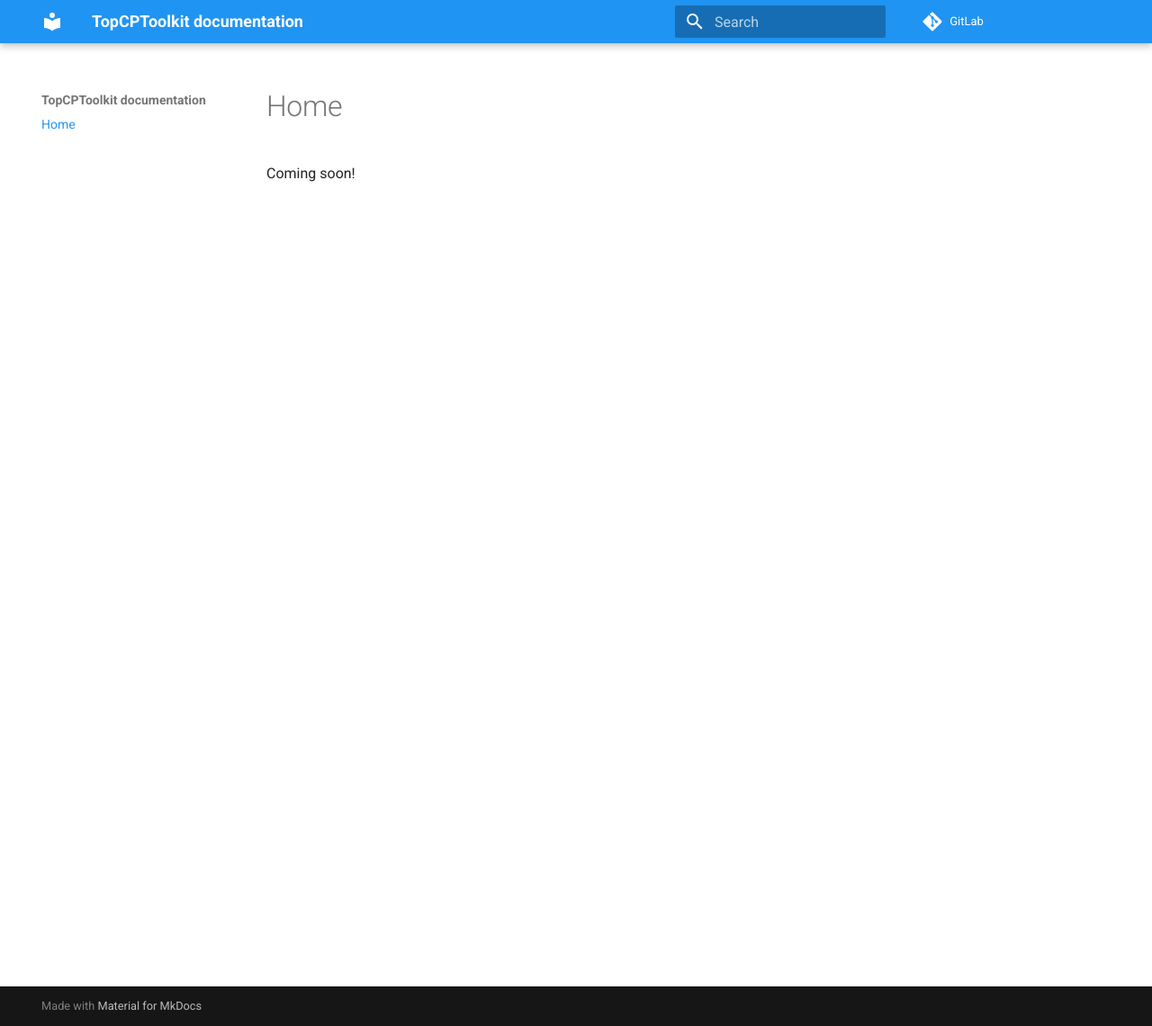
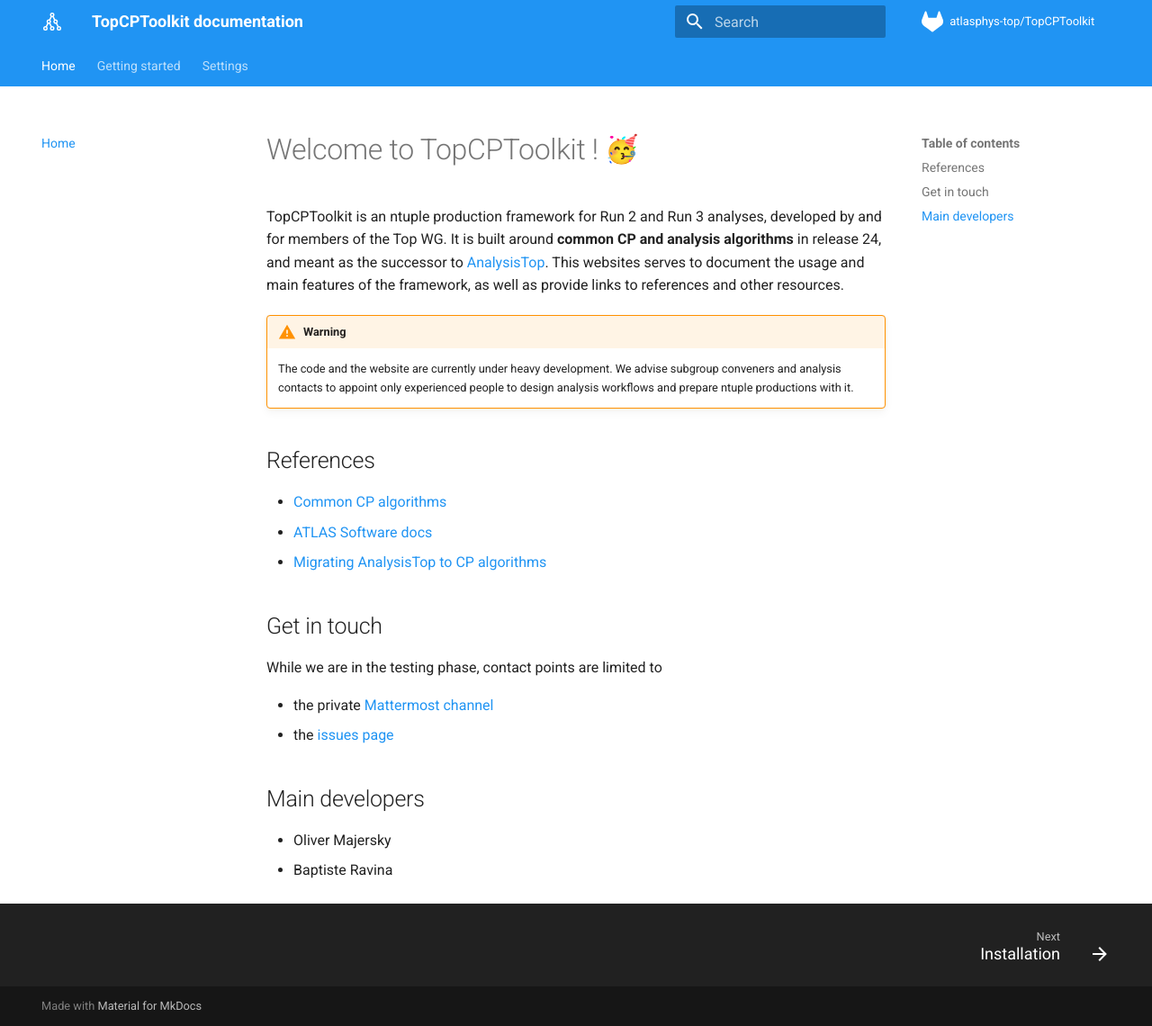
Before and after one commit to SuperNova76/TopCPToolKit, an MkDocs documentation site: the page built from docs/index.md, in a window 1280 px wide and 1140 px high. Shown: the whole window at 90% size. Built offline with MkDocs 1.6.1 and Material for MkDocs 9.7.7, drawn with Linux system fonts in a browser that asks for light colours; emoji names are drawn with the system emoji font.

```diff
--- a/docs/index.md
+++ b/docs/index.md
@@ -1,3 +1,27 @@
-# Home
+# Welcome to TopCPToolkit ! :partying_face:
 
-Coming soon!
+TopCPToolkit is an ntuple production framework for Run 2 and Run 3 analyses, developed by and for members of the Top WG.
+It is built around **common CP and analysis algorithms** in release 24, and meant as the successor to [AnalysisTop](https://twiki.cern.ch/twiki/bin/viewauth/AtlasProtected/TopxAODStartGuideR21).
+This websites serves to document the usage and main features of the framework, as well as provide links to references and other resources.
+
+!!! warning
+    The code and the website are currently under heavy development.
+    We advise subgroup conveners and analysis contacts to appoint only experienced people to design analysis workflows and prepare ntuple productions with it.
+
+## References
+
+- [Common CP algorithms](https://indico.cern.ch/event/997136/attachments/2192156/3705269/CPAlgorithms.pdf)
+- [ATLAS Software docs](https://atlassoftwaredocs.web.cern.ch/ABtutorial/cpalg_intro/)
+- [Migrating AnalysisTop to CP algorithms](https://indico.cern.ch/event/1257761/contributions/5359759/attachments/2644629/4577607/Migrating%20AT%20to%20CP%20algo.pdf)
+
+## Get in touch
+
+While we are in the testing phase, contact points are limited to
+
+- the private [Mattermost channel](https://mattermost.web.cern.ch/top-analysis/channels/topcptoolkit-support)
+- the [issues page](https://gitlab.cern.ch/atlasphys-top/reco/TopCPToolkit/-/issues)
+
+## Main developers
+
+- Oliver Majersky
+- Baptiste Ravina
--- a/mkdocs.yml
+++ b/mkdocs.yml
@@ -2,32 +2,62 @@ site_name: TopCPToolkit documentation
 site_description: Documentation for the TopCPToolkit software package
 site_author: Top Reco team
 site_url: https://topcptoolkit.docs.cern.ch/
-repo_name: GitLab
+repo_name: atlasphys-top/TopCPToolkit
 repo_url: https://gitlab.cern.ch/atlasphys-top/reco/TopCPToolkit
-edit_uri: 'tree/master/docs'
+edit_uri: tree/master/docs
 theme:
     name: material
     palette:
-        primary: 'blue'
-        accent: 'blue'
-        # logo:
-        #     icon: 'insert_chart'
+        primary: blue
+        accent: indigo
+    icon:
+        logo: material/graph-outline
+        repo: fontawesome/brands/gitlab
     features:
+      - content.code.copy
       - content.tabs.link
-
-nav:
-    - 'Home': index.md
-
+      - navigation.instant
+      - navigation.tracking
+      - navigation.tabs
+#      - navigation.tabs.sticky
+      - navigation.sections
+      - navigation.indexes
+      - navigation.footer
 markdown_extensions:
     - admonition
     - codehilite
+    - attr_list
     - pymdownx.arithmatex
     - pymdownx.details
     - pymdownx.inlinehilite
     - pymdownx.smartsymbols
     - pymdownx.superfences
+    - pymdownx.emoji:
+        emoji_index: !!python/name:materialx.emoji.twemoji
+        emoji_generator: !!python/name:materialx.emoji.to_svg
     - pymdownx.tabbed:
         alternate_style: true
+extra_javascript:
+    - https://cdnjs.cloudflare.com/ajax/libs/mathjax/2.7.0/MathJax.js?config=TeX-MML-AM_CHTML
 
-extra_javascript:
-    - 'https://cdnjs.cloudflare.com/ajax/libs/mathjax/2.7.0/MathJax.js?config=TeX-MML-AM_CHTML'
+nav:
+    - Home: index.md
+    - Getting started:
+        - Installation: installation.md
+        - Running the event loop: running_local.md
+        - Submitting jobs to the Grid: running_grid.md
+        - Writing your own analysis: analysis.md
+        - Changelog:
+            - changelog/index.md
+        - Contributing:
+            - contributing/index.md
+            - Reporting a bug: contributing/reporting_bug.md
+            - Requesting a feature: contributing/requesting_feature.md
+            - Proposing a new algorithm: contributing/proposing_algorithm.md
+            - Suggesting an improvement: contributing/suggesting_improvement.md
+        - FAQ: faq.md
+    - Settings:
+        - settings/index.md
+        - Electron algorithms: settings/electrons.md
+        - Muon algorithms: settings/muons.md
+        - Jet algorithms: settings/jets.md
```
Also changed, not shown: docs/analysis.md (added, +80 -0 lines), docs/changelog/index.md (added, +7 -0 lines), docs/contributing/index.md (added, +24 -0 lines), docs/contributing/proposing_algorithm.md (added, +1 -0 lines), docs/contributing/reporting_bug.md (added, +32 -0 lines), docs/contributing/requesting_feature.md (added, +1 -0 lines), docs/contributing/suggesting_improvement.md (added, +1 -0 lines), docs/faq.md (added, +7 -0 lines), docs/installation.md (added, +103 -0 lines), docs/running_grid.md (added, +54 -0 lines), docs/running_local.md (added, +51 -0 lines), docs/settings/index.md (added, +4 -0 lines), docs/settings/electrons.md (added), docs/settings/jets.md (added), 1 more files.
